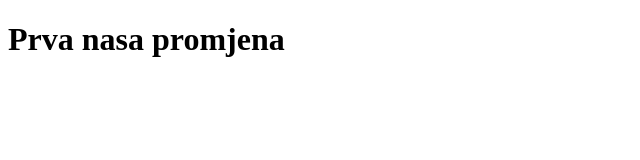
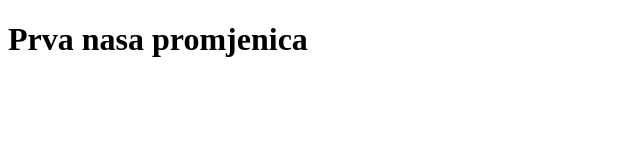
Before and after one commit to mamod93/openProject, a plain HTML site: page index.html in a window 1280 px wide. Shown: the full height of the page, 0-640 px from the left. Drawn offline with Linux system fonts and the light colour scheme.

Commit message:
Update index.html

```diff
--- a/index.html
+++ b/index.html
@@ -1,5 +1,5 @@
 <!DOCTYPE html>
 <html>
 <head><title>projekat</title>
-  <body><h1>Prva nasa promjena</h1></body>
+  <body><h1>Prva nasa promjenica</h1></body>
   </html>
```
